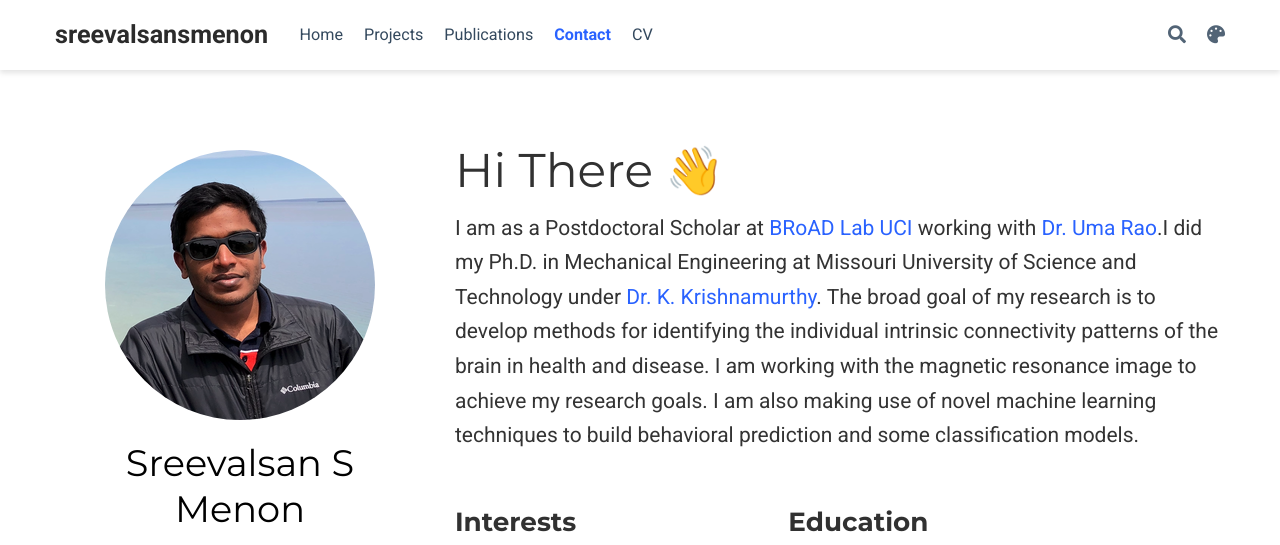
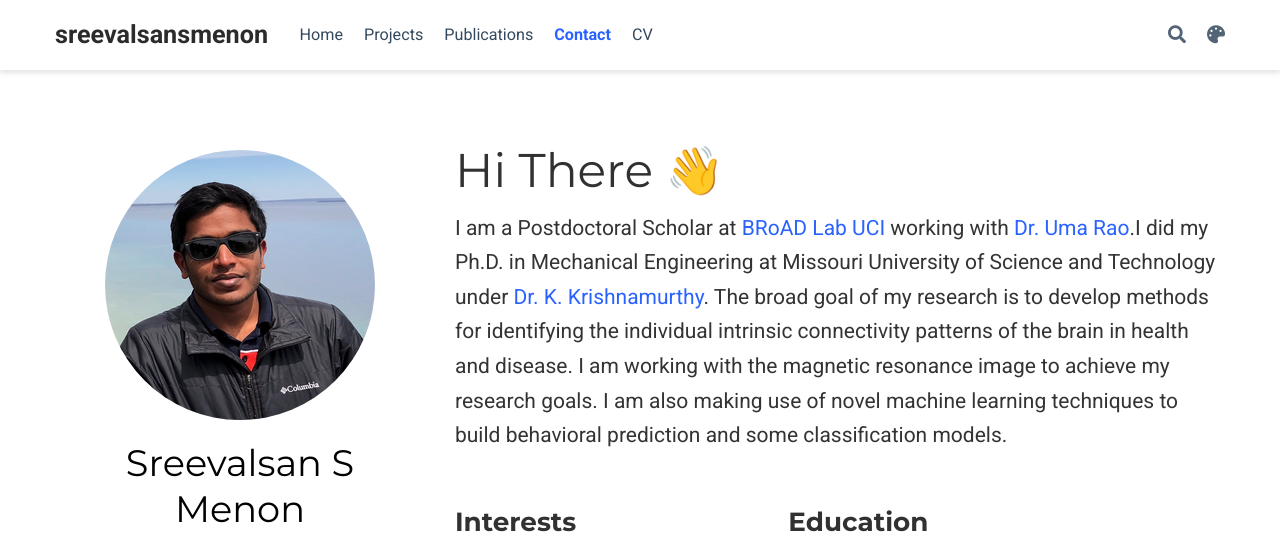
Before and after one commit to sreevalsansmenon/sreevalsansmenon.github.io, a plain HTML site: page index.html in a window 1280 px wide. Shown: the top 545 px of the page. Drawn offline with nearby package versions, Linux system fonts and the light colour scheme; some packages are replaced by stand-ins of ours; some icons are missing.

Commit message:
Update index.html

```diff
--- a/index.html
+++ b/index.html
@@ -711,7 +711,7 @@
 
     <h1>Hi There 👋</h1>
 
-    <p>I am as a Postdoctoral Scholar at <a href="https://sites.uci.edu/broad/" target="_blank" rel="noopener">BRoAD Lab UCI</a> working with <a href="https://www.faculty.uci.edu/profile.cfm?faculty_id=6359" target="_blank" rel="noopener">Dr. Uma Rao</a>.I did my Ph.D. in Mechanical Engineering at Missouri University of Science and Technology under
+    <p>I am a Postdoctoral Scholar at <a href="https://sites.uci.edu/broad/" target="_blank" rel="noopener">BRoAD Lab UCI</a> working with <a href="https://www.faculty.uci.edu/profile.cfm?faculty_id=6359" target="_blank" rel="noopener">Dr. Uma Rao</a>.I did my Ph.D. in Mechanical Engineering at Missouri University of Science and Technology under
 <a href="https://mae.mst.edu/facultyandstaff/facultykrishnamurthy/" target="_blank" rel="noopener">Dr. K. Krishnamurthy</a>. The broad goal of my research is to develop methods for identifying the individual intrinsic connectivity patterns of the brain in health and disease. I am working with the magnetic resonance image to achieve my research goals. I am also making use of novel machine learning techniques to build behavioral prediction and some classification models.</p>
 
 
```
